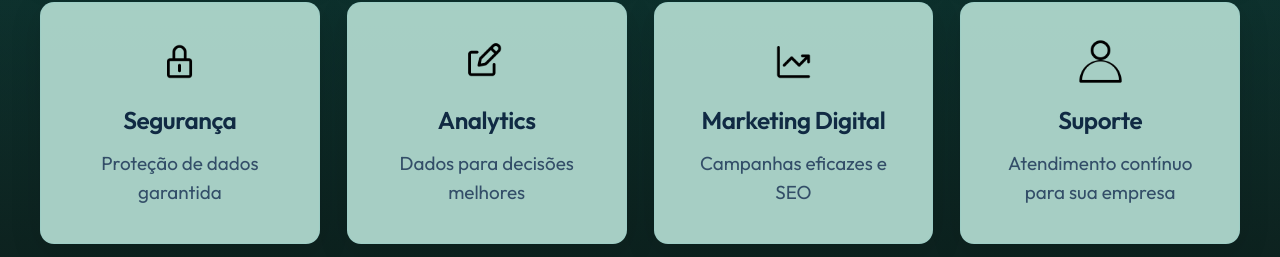
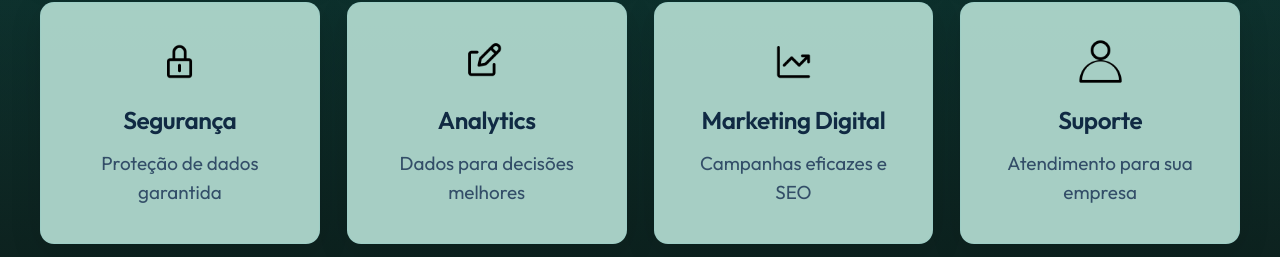
Before and after one commit to PramioIFC/Prismarine, a React (Vite) app: page / in a window 1280 px wide. Shown: the part 2186-2443 px from the top of the page. Built offline with nearby package versions, Linux system fonts and the light colour scheme.

Commit message:
Update App.jsx

```diff
--- a/src/App.jsx
+++ b/src/App.jsx
@@ -27,7 +27,7 @@ function App() {
     { icon: segurancaIcon, title: 'Segurança', desc: 'Proteção de dados garantida' },
     { icon: analyticsIcon, title: 'Analytics', desc: 'Dados para decisões melhores' },
     { icon: marketingIcon, title: 'Marketing Digital', desc: 'Campanhas eficazes e SEO' },
-    { icon: suporteIcon, title: 'Suporte', desc: 'Atendimento contínuo para sua empresa' }
+    { icon: suporteIcon, title: 'Suporte', desc: 'Atendimento para sua empresa' }
   ]
 
   const teamMembers = [
```
